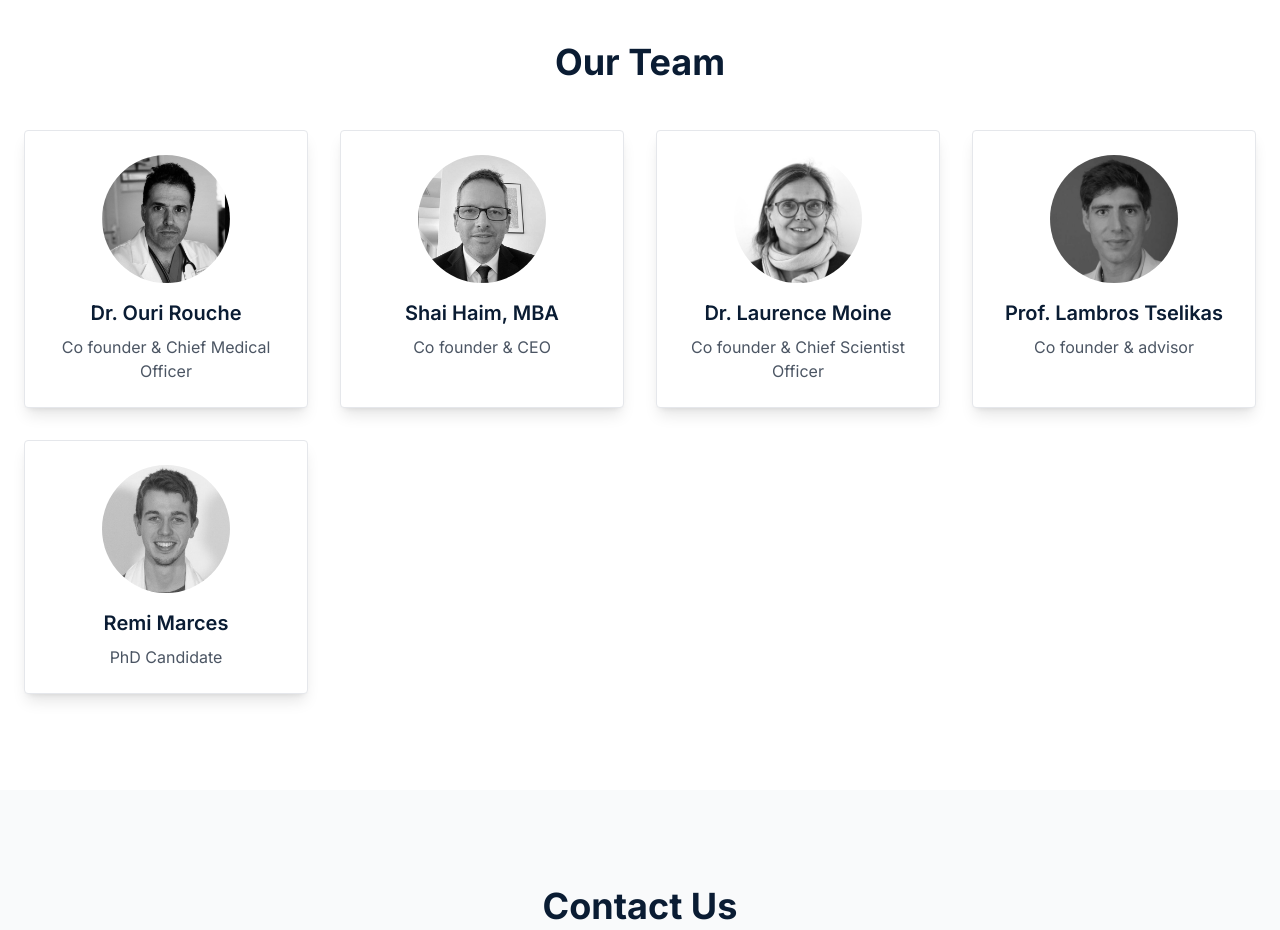
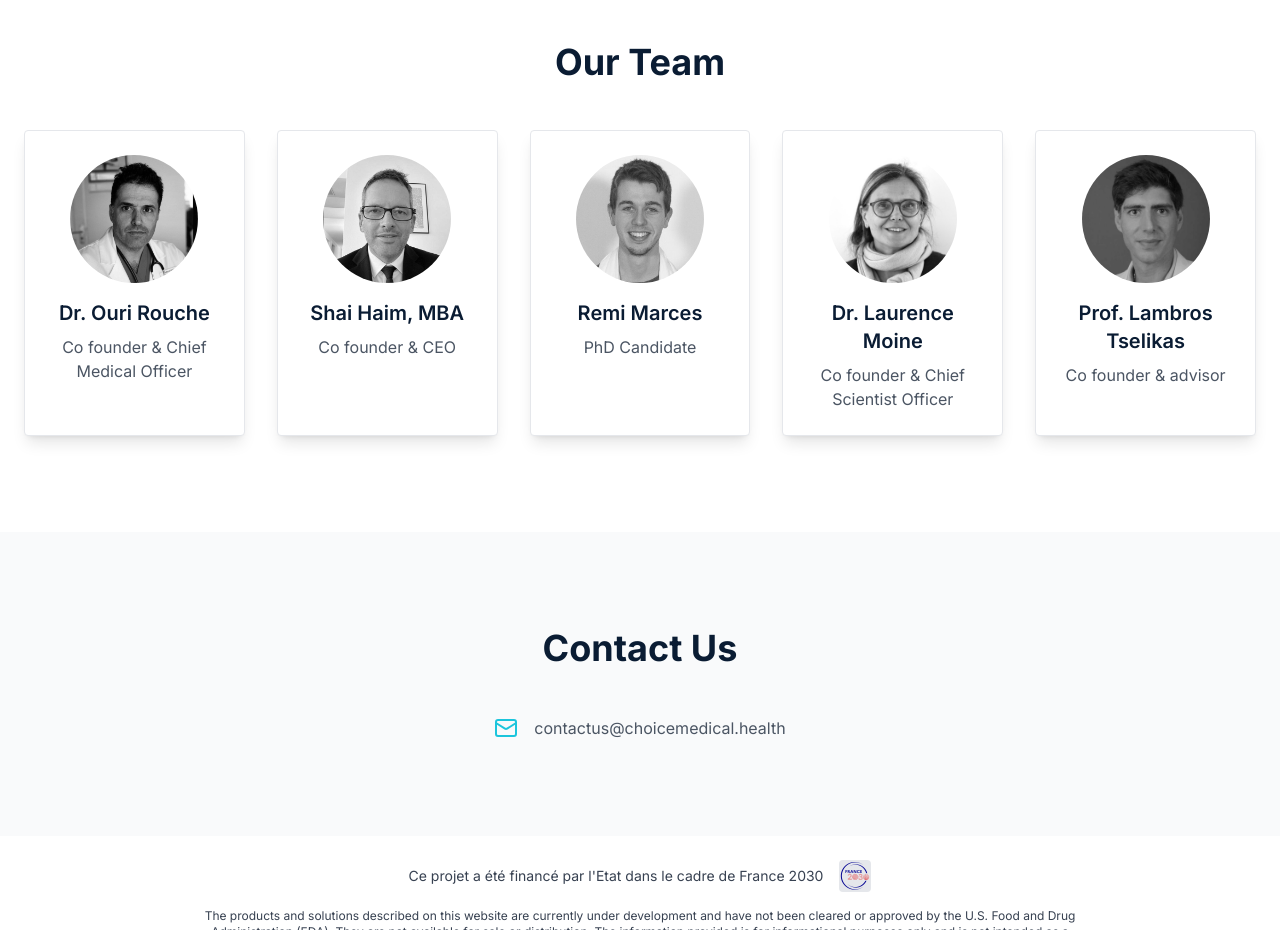
Before and after one commit to shaihi/choice-medical-bloom, a React (Vite) app: page / in a window 1280 px wide. Shown: the part 1380-2310 px from the top of the page. Built offline with nearby package versions, Linux system fonts and the light colour scheme.

Commit message:
Fix: Center Remi Marces in team section
Center Remi Marces's team member card to improve layout consistency, especially when displayed alone on a row.

```diff
--- a/src/components/TeamSection.tsx
+++ b/src/components/TeamSection.tsx
@@ -1,3 +1,4 @@
+
 import { Card } from "./ui/card";
 
 const teamMembers = [
@@ -12,6 +13,11 @@ const teamMembers = [
     image: "/lovable-uploads/b0e2ffda-8a09-4248-be5c-9112cf7eccda.png"
   },
   {
+    name: "Remi Marces",
+    role: "PhD Candidate",
+    image: "/lovable-uploads/bc0d1e30-b1dd-4aa4-b547-1f9fd83e33e2.png"
+  },
+  {
     name: "Dr. Laurence Moine",
     role: "Co founder & Chief Scientist Officer",
     image: "/lovable-uploads/Laurence Moine_b_small.jpg"
@@ -20,11 +26,6 @@ const teamMembers = [
     name: "Prof. Lambros Tselikas",
     role: "Co founder & advisor",
     image: "/lovable-uploads/Lambros_tselikas_small.jpeg"
-  },
-  {
-    name: "Remi Marces",
-    role: "PhD Candidate",
-    image: "/lovable-uploads/bc0d1e30-b1dd-4aa4-b547-1f9fd83e33e2.png"
   }
 ];
 
@@ -35,9 +36,9 @@ const TeamSection = () => {
         <h2 className="text-4xl font-bold text-center mb-12 text-[#0A1C33]">
           Our Team
         </h2>
-        <div className="grid grid-cols-1 md:grid-cols-2 lg:grid-cols-4 gap-8">
+        <div className="grid grid-cols-1 md:grid-cols-2 lg:grid-cols-3 xl:grid-cols-5 gap-8 justify-items-center">
           {teamMembers.map((member) => (
-            <Card key={member.name} className="p-6 text-center bg-white border border-gray-200 rounded-sm shadow-lg">
+            <Card key={member.name} className="p-6 text-center bg-white border border-gray-200 rounded-sm shadow-lg w-full max-w-xs">
               <img
                 src={member.image}
                 alt={`${member.name}, ${member.role} at Choice Medical`}
```
